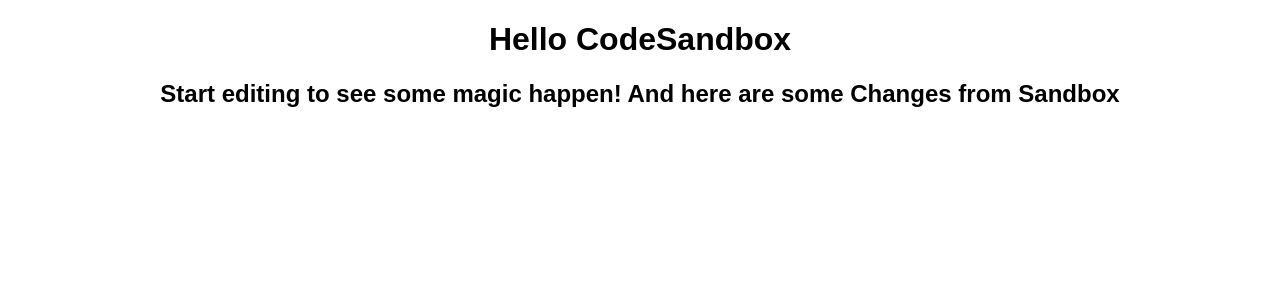
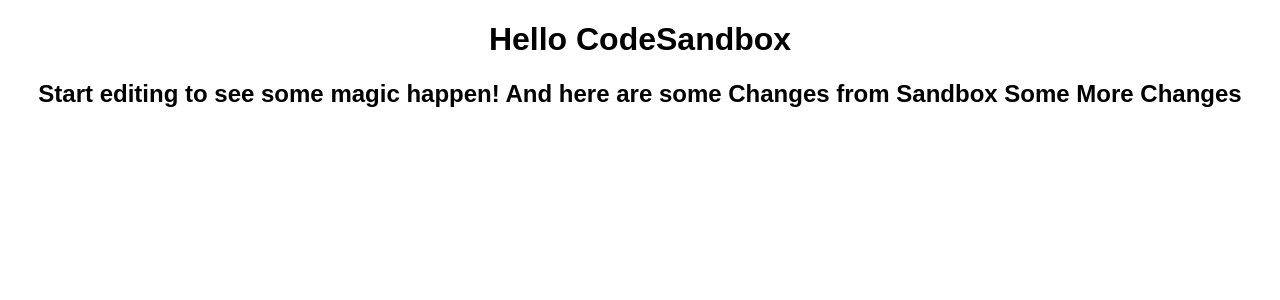
Before and after one commit to jbello88/GitHubTest, a React (Create React App) app: page / in a window 1280 px wide. Shown: the top 300 px of the page. Built offline with nearby package versions, Linux system fonts and the light colour scheme.

Commit message:
Some more Changes

```diff
--- a/src/App.js
+++ b/src/App.js
@@ -7,7 +7,7 @@
       <h1>Hello CodeSandbox</h1>
       <h2>
         Start editing to see some magic happen! And here are some Changes from
-        Sandbox
+        Sandbox Some More Changes
       </h2>
     </div>
   );
```
